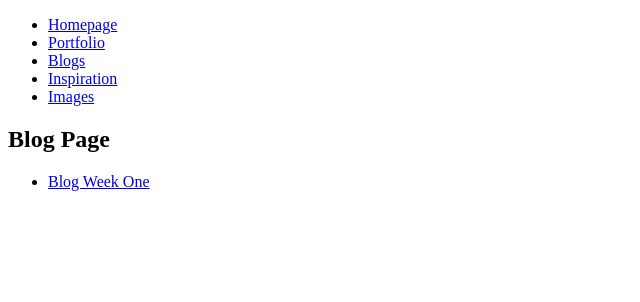
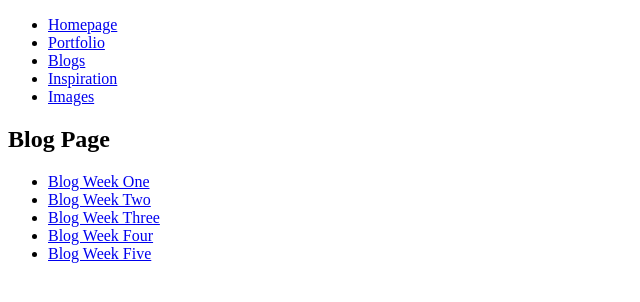
Before and after one commit to profoundBoi/DIGA3008A, a plain HTML site: page Blogs/Blogs.html in a window 1280 px wide. Shown: the whole page, without its empty margins (0-640 px from the left). Drawn offline with Linux system fonts and the light colour scheme.

Commit message:
updated blog navigation

```diff
--- a/Blogs/Blogs.html
+++ b/Blogs/Blogs.html
@@ -27,6 +27,10 @@
          <nav class="">
                <ul>
                 <li><a href="../Blogs/Blog1.html">Blog Week One</a></li>
+                <li><a href="../Blogs/Blog2.html">Blog Week Two</a></li>
+                <li><a href="../Blogs/Blog3.html">Blog Week Three</a></li>
+                <li><a href="../Blogs/Blog4.html">Blog Week Four</a></li>
+                <li><a href="../Blogs/Blog5.html">Blog Week Five</a></li>
                </ul>
          </nav>
 </section>
```
